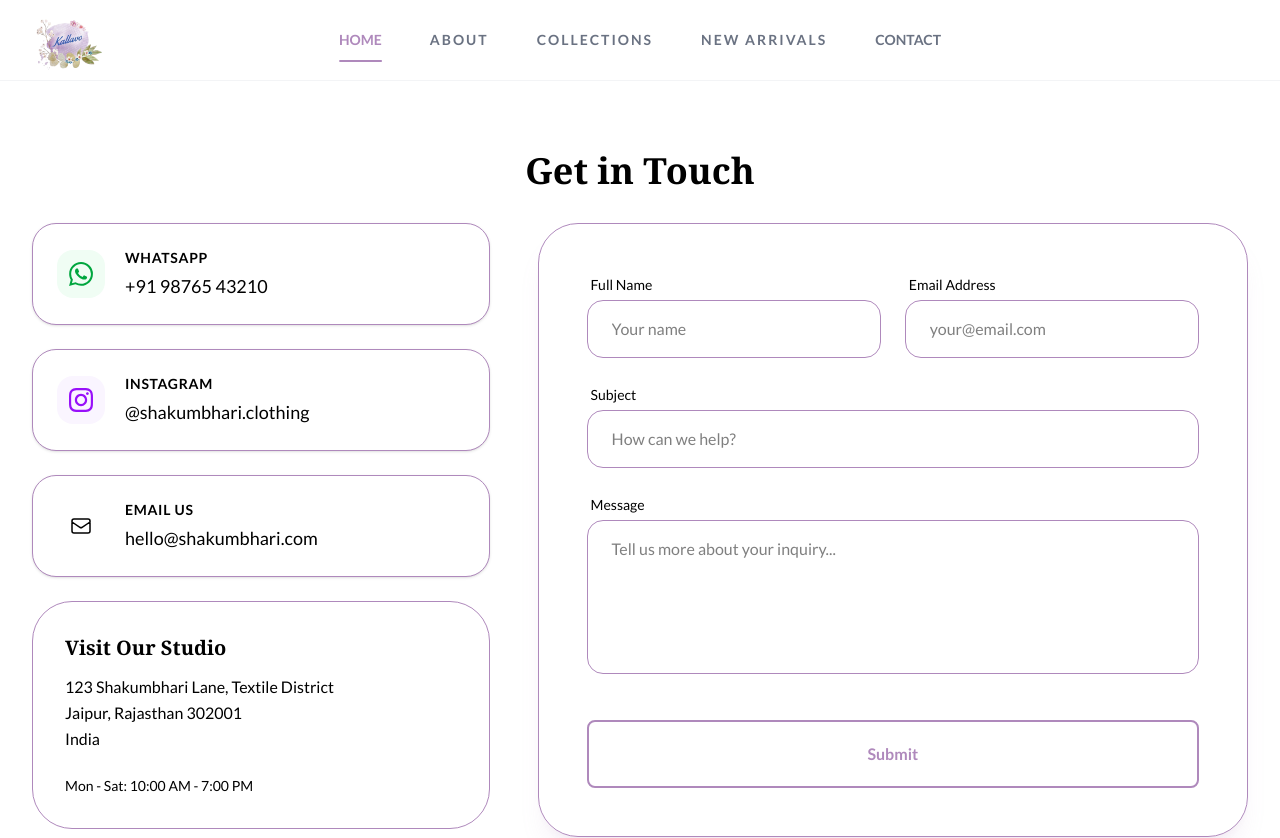
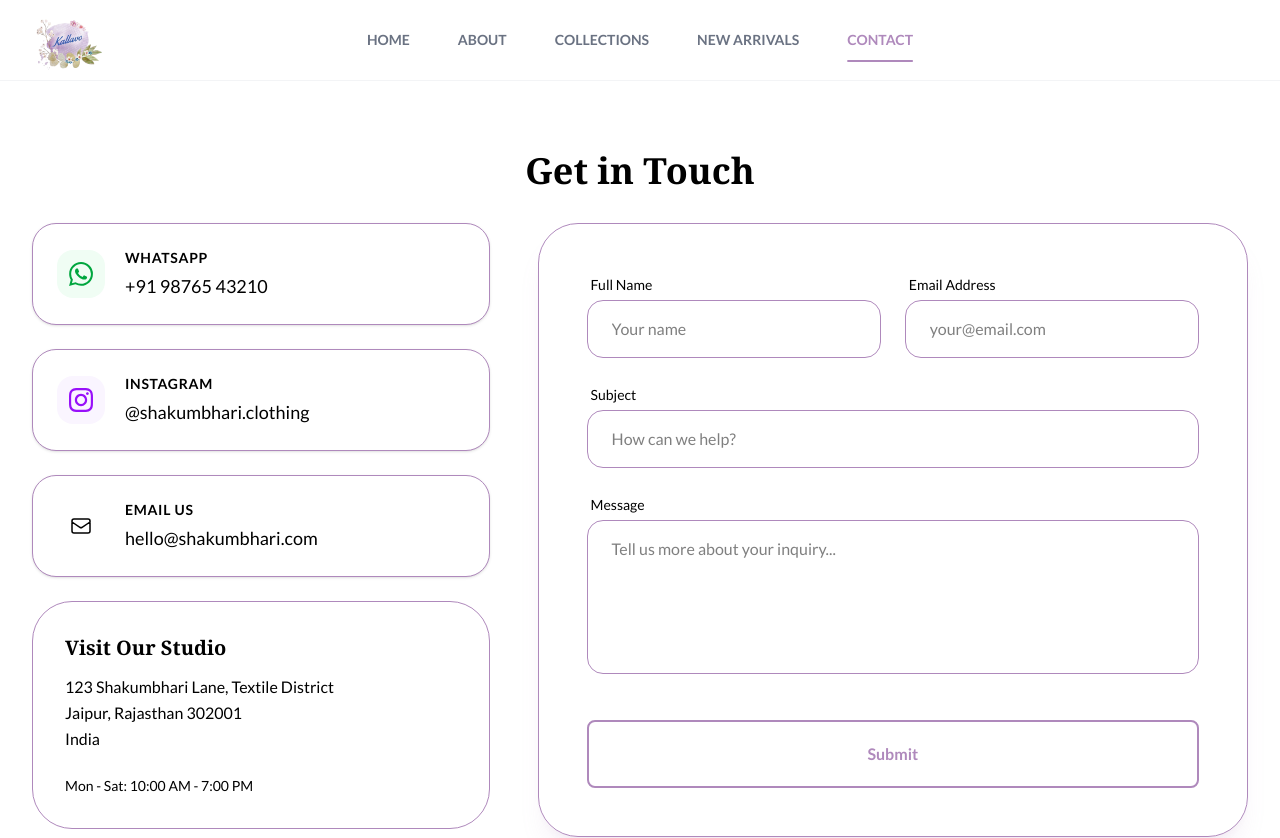
Before and after one commit to varunmathur19/kallavo, a Next.js app: page /contact in a window 1280 px wide. Shown: the top 838 px of the page. Built offline with nearby package versions, Linux system fonts and the light colour scheme.

Commit message:
product page

```diff
--- a/component/home/Footer.jsx
+++ b/component/home/Footer.jsx
@@ -25,7 +25,7 @@ export default function Footer() {
             </h3>
 
             <ul className="space-y-3 text-white/80">
-              <li><Link href="#">Contact Us</Link></li>
+              <li><Link href="/contact">Contact Us</Link></li>
               {/* <li><Link href="#">Returns & Refunds</Link></li>
               <li><Link href="#">Shipping</Link></li>
               <li><Link href="#">Privacy Policy</Link></li>
@@ -40,8 +40,8 @@ export default function Footer() {
             </h3>
 
             <ul className="space-y-3 text-white/80">
-              <li><Link href="#">About Us</Link></li>
-              <li><Link href="#">Products</Link></li>
+              <li><Link href="/about">About Us</Link></li>
+              <li><Link href="/product">Products</Link></li>
               {/* <li><Link href="#">Gift Cards</Link></li> */}
               {/* <li><Link href="#">Blogs</Link></li> */}
               {/* <li><Link href="#">Stores</Link></li> */}
--- a/component/home/Header.jsx
+++ b/component/home/Header.jsx
@@ -5,6 +5,7 @@ import { Satisfy } from "next/font/google";
 import Image from "next/image";
 import { gsap } from "gsap";
 import { useGSAP } from "@gsap/react";
+import { usePathname } from "next/navigation";
 
 const satisfy = Satisfy({
   subsets: ["latin"],
@@ -17,6 +18,7 @@ export default function Header() {
   const linksRef = useRef(null);
   const tlRef = useRef(null);
   const isAnimatingRef = useRef(false);
+  const pathname = usePathname();
 
   // GSAP Setup
   useGSAP(() => {
@@ -97,29 +99,89 @@ export default function Header() {
 
           {/* Desktop Menu */}
         <nav className="hidden md:flex absolute left-1/2 -translate-x-1/2 items-center gap-12">
-            <a href="/" className="relative text-sm font-semibold text-[#af89bc] uppercase transition-all">
+
+  <a
+    href="/"
+    className={`group relative text-sm font-semibold uppercase transition-all ${
+      pathname === "/"
+        ? "text-[#af89bc]"
+        : "text-gray-500 hover:text-[#af89bc]"
+    }`}
+  >
     Home
-              <span className="absolute -bottom-3 left-0 w-full h-[2px] rounded-full bg-[#af89bc]" />
-            </a>
-            <a href="/about" className="group relative text-sm font-semibold tracking-[2px] uppercase text-gray-500 hover:text-[#af89bc] transition-all">
-              About
-              <span className="absolute -bottom-3 left-0 w-0 h-[2px] bg-[#af89bc] transition-all duration-300 group-hover:w-full" />
-            </a>
-            <a href="/collections" className="group relative text-sm font-semibold tracking-[2px] uppercase text-gray-500 hover:text-[#af89bc] transition-all">
-              Collections
-              <span className="absolute -bottom-3 left-0 w-0 h-[2px] bg-[#af89bc] transition-all duration-300 group-hover:w-full" />
+    <span
+      className={`absolute -bottom-3 left-0 h-[2px] bg-[#af89bc] rounded-full transition-all duration-300 ${
+        pathname === "/" ? "w-full" : "w-0 group-hover:w-full"
+      }`}
+    />
   </a>
 
-            <a href="/Product" className="group relative text-sm font-semibold tracking-[2px] uppercase text-gray-500 hover:text-[#af89bc] transition-all">
-                New Arrivals
-              <span className="absolute -bottom-3 left-0 w-0 h-[2px] bg-[#af89bc] transition-all duration-300 group-hover:w-full" />
+  <a
+    href="/about"
+    className={`group relative text-sm font-semibold uppercase transition-all ${
+      pathname === "/about"
+        ? "text-[#af89bc]"
+        : "text-gray-500 hover:text-[#af89bc]"
+    }`}
+  >
+    About
+    <span
+      className={`absolute -bottom-3 left-0 h-[2px] bg-[#af89bc] rounded-full transition-all duration-300 ${
+        pathname === "/about" ? "w-full" : "w-0 group-hover:w-full"
+      }`}
+    />
   </a>
 
+  <a
+    href="/product"
+    className={`group relative text-sm font-semibold uppercase transition-all ${
+      pathname === "/product"
+        ? "text-[#af89bc]"
+        : "text-gray-500 hover:text-[#af89bc]"
+    }`}
+  >
+    Collections
+    <span
+      className={`absolute -bottom-3 left-0 h-[2px] bg-[#af89bc] rounded-full transition-all duration-300 ${
+        pathname === "/product" ? "w-full" : "w-0 group-hover:w-full"
+      }`}
+    />
+  </a>
 
-            <a href="/contact" className="group relative text-sm font-semibold text-gray-500 uppercase hover:text-[#af89bc] transition-all">
+  <a
+    href="/new-arrivals"
+    className={`group relative text-sm font-semibold uppercase transition-all ${
+      pathname === "/new-arrivals"
+        ? "text-[#af89bc]"
+        : "text-gray-500 hover:text-[#af89bc]"
+    }`}
+  >
+    New Arrivals
+    <span
+      className={`absolute -bottom-3 left-0 h-[2px] bg-[#af89bc] rounded-full transition-all duration-300 ${
+        pathname === "/new-arrivals"
+          ? "w-full"
+          : "w-0 group-hover:w-full"
+      }`}
+    />
+  </a>
+
+  <a
+    href="/contact"
+    className={`group relative text-sm font-semibold uppercase transition-all ${
+      pathname === "/contact"
+        ? "text-[#af89bc]"
+        : "text-gray-500 hover:text-[#af89bc]"
+    }`}
+  >
     Contact
-              <span className="absolute -bottom-3 left-0 w-0 h-[2px] bg-[#af89bc] transition-all duration-300 group-hover:w-full" />
+    <span
+      className={`absolute -bottom-3 left-0 h-[2px] bg-[#af89bc] rounded-full transition-all duration-300 ${
+        pathname === "/contact" ? "w-full" : "w-0 group-hover:w-full"
+      }`}
+    />
   </a>
+
 </nav>
 
           {/* Hamburger */}
```
Lines whose indentation alone changed are shown as unchanged.
